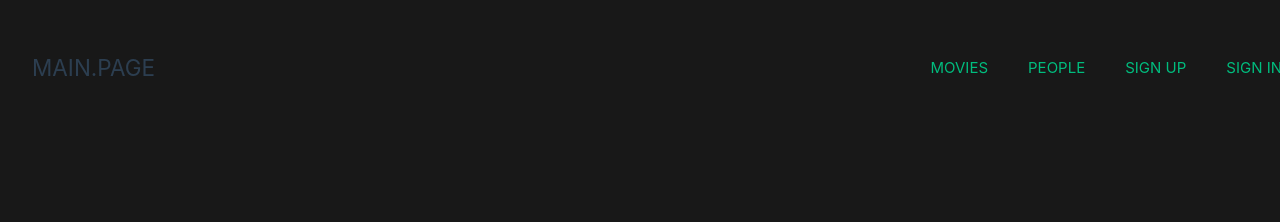
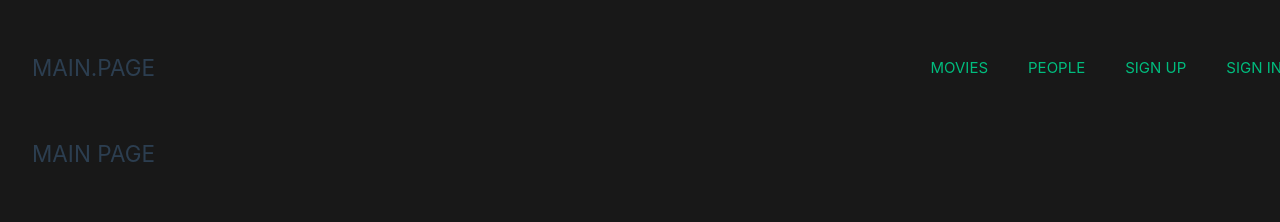
Before and after one commit to Iimanbek/Elastic-search, a Vue app: page / in a window 1280 px wide. Shown: the top 222 px of the page. Built offline with nearby package versions, Linux system fonts and the light colour scheme.

Commit message:
done rendering

```diff
--- a/src/views/HomeView.vue
+++ b/src/views/HomeView.vue
@@ -41,7 +41,7 @@ export default {
     async defaultDatt(){
       const url = 'https://api.tvmaze.com/people'
       const res = await fetch(url)
-      this.resulty = res.json()
+      this.resulty = await res.json()
     },
     async search() {
       const url = 'https://api.tvmaze.com/search/people?q='
@@ -60,6 +60,17 @@ export default {
       this.search()
     }
   },
+  mounted() {
+    this.defaultDatt()
+  },
+  watch: {
+    searchValue() {
+      console.log('fsdfsd');
+      if(!this.searchValue.length) {
+        this.defaultDatt()
+      }
+    }
+  }
 }
 </script>
 
--- a/src/views/MainView.vue
+++ b/src/views/MainView.vue
@@ -1,4 +1,5 @@
 <template>
+  <div>
     <nav>
     <div class="nav-inner">
         <h1>{{ main }}.PAGE</h1>
@@ -10,7 +11,11 @@
         <router-link to="/input">SIGN IN</router-link>
       </div>
     </div>
-  </nav>
+    </nav>
+    <div>
+      <h2>MAIN PAGE</h2>
+    </div>
+  </div>
 </template>
 <script>
 export default {
```
